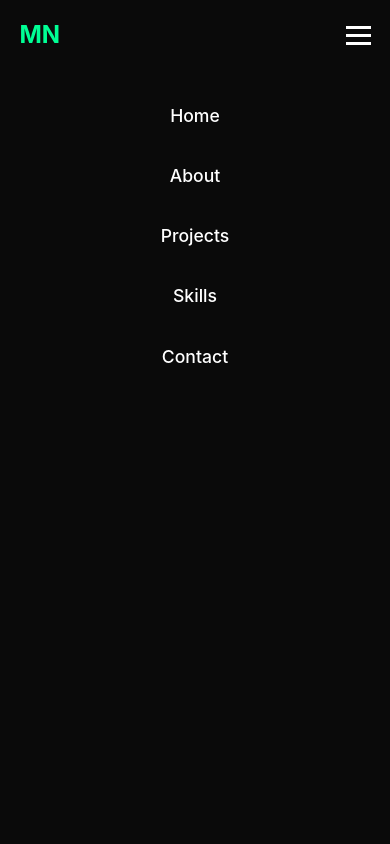
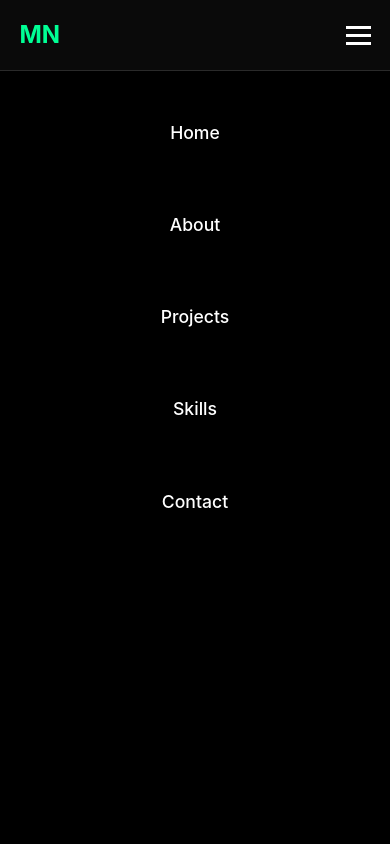
Before and after one commit to mohammednaveed541/Portfolio, a plain HTML site: page index.html in a window 390 px wide. Both pictures are taken after a click on the element 358 px from the left and 35 px from the top of the page. Shown: the top 844 px of the page. Drawn offline with Linux system fonts and the light colour scheme.

Commit message:
Update styles.css

```diff
--- a/styles.css
+++ b/styles.css
@@ -294,26 +294,36 @@ footer {
         left: -100%;
         width: 100%;
         height: calc(100vh - 70px);
-        background: var(--nav-bg);
+        background: #000000;  /* Pure black background */
         flex-direction: column;
         align-items: center;
         padding: 2rem 0;
         transition: var(--transition);
         z-index: 1000;
+        border-top: 1px solid var(--border-color);
     }
 
     .nav-links.active {
         left: 0;
+        background: #000000;  /* Ensuring background is black when menu is active */
+    }
+
+    .nav-links li {
+        width: 100%;
+        text-align: center;
     }
 
     .nav-links a {
         color: var(--text-color);
         font-size: 1.1rem;
         padding: 1rem 0;
+        display: block;
+        width: 100%;
     }
 
     .nav-links a:hover {
         color: var(--primary-color);
+        background: var(--card-bg);
     }
 
     .hero {
```
